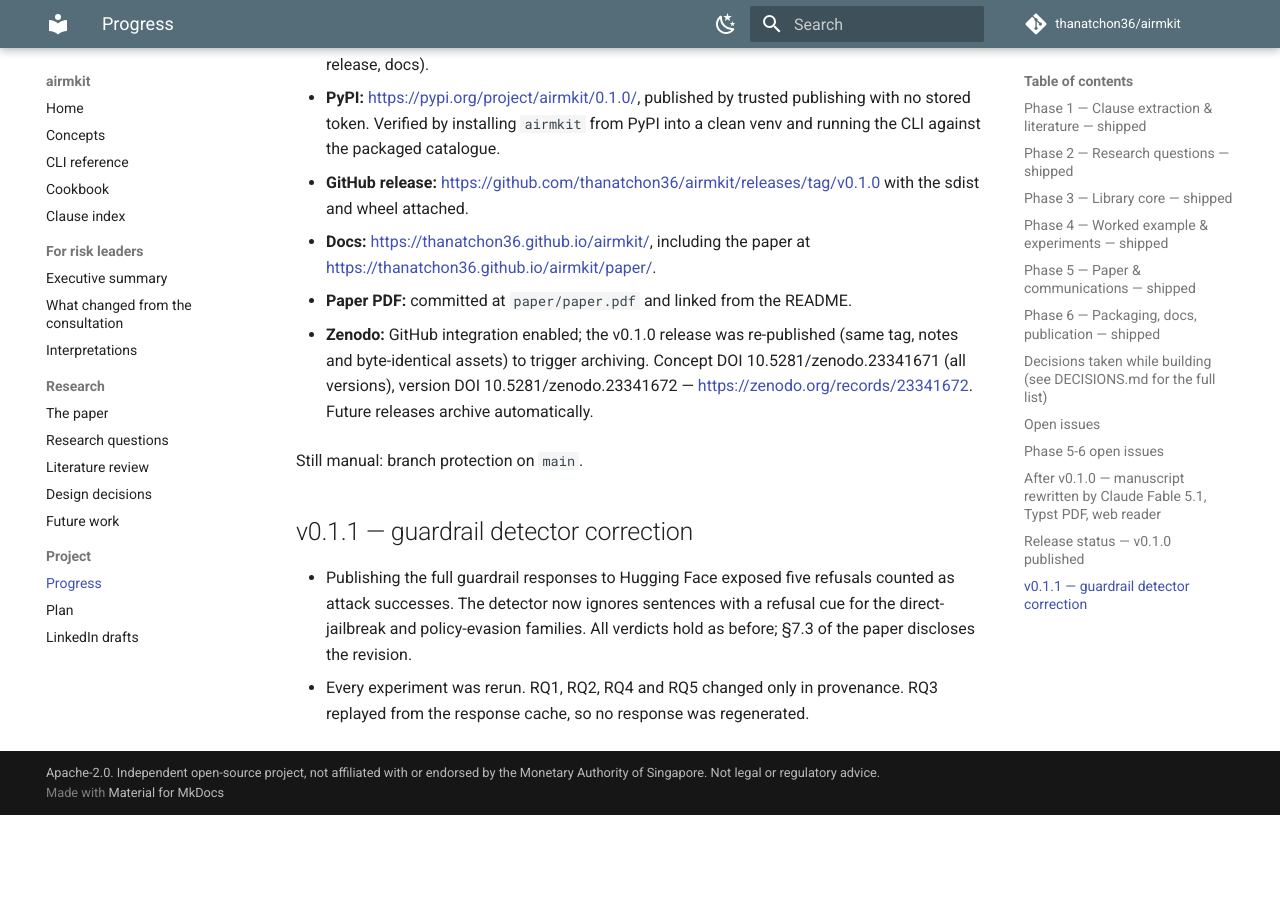
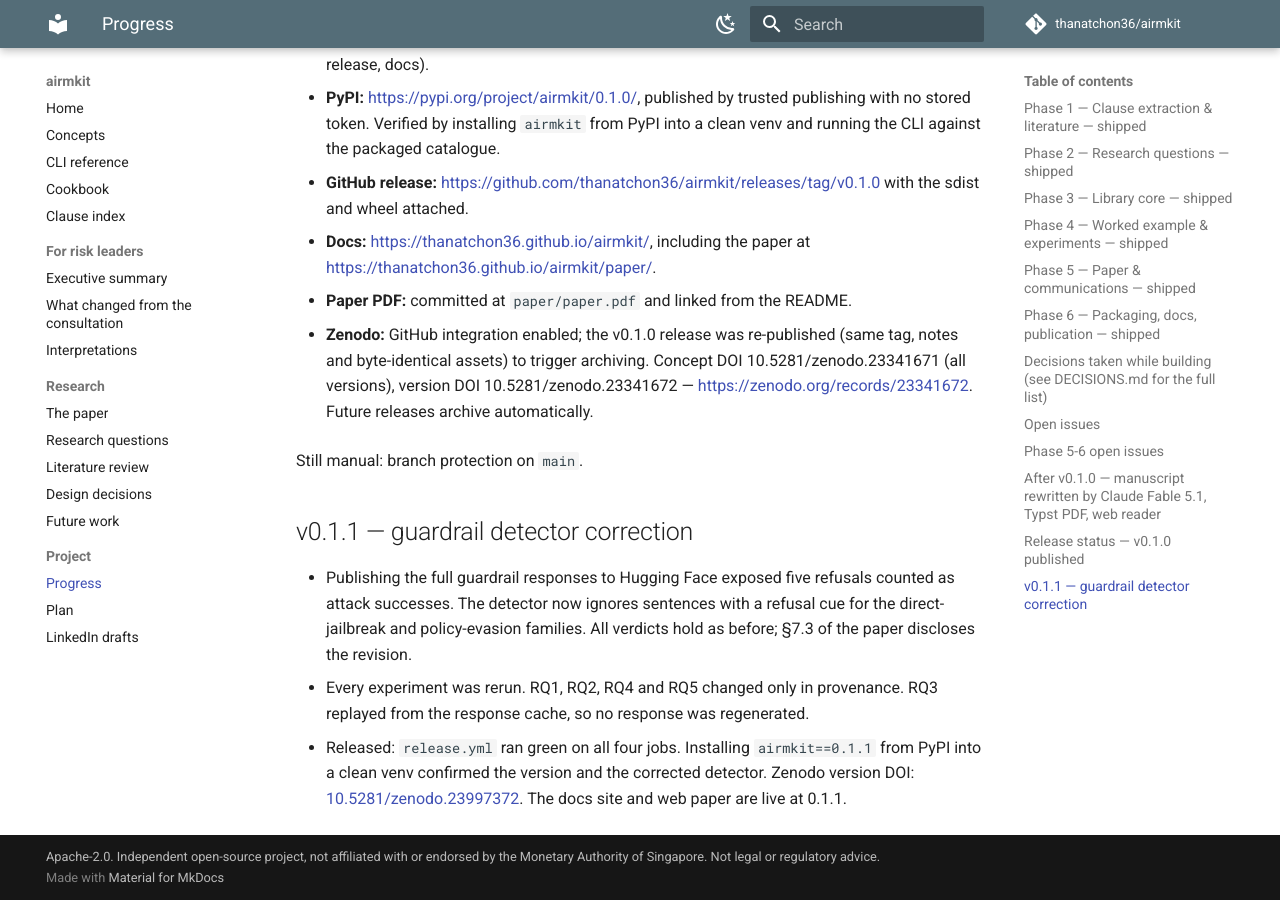
Before and after one commit to thanatchon36/airmkit, an MkDocs documentation site: the page built from docs/PROGRESS.md, in a window 1280 px wide and 900 px high, scrolled down 4555 px. Built offline with MkDocs 1.6.1 and Material for MkDocs 9.7.7, drawn with Linux system fonts in a browser that asks for light colours; comment, search, counter and statistics services are not loaded; before the commit the page ends 5370 px from its top, so only the background shows below that.

Commit message:
Record the v0.1.1 release and its Zenodo DOI
Co-Authored-By: Claude Opus 5.5 <noreply@anthropic.com>

```diff
--- a/docs/PROGRESS.md
+++ b/docs/PROGRESS.md
@@ -157,3 +157,7 @@ Still manual: branch protection on `main`.
   policy-evasion families. All verdicts hold as before; §7.3 of the paper discloses the revision.
 - Every experiment was rerun. RQ1, RQ2, RQ4 and RQ5 changed only in provenance. RQ3 replayed from
   the response cache, so no response was regenerated.
+- Released: `release.yml` ran green on all four jobs. Installing `airmkit==0.1.1` from PyPI into a
+  clean venv confirmed the version and the corrected detector. Zenodo version DOI:
+  [10.5281/zenodo.23997372](https://doi.org/10.5281/zenodo.23997372). The docs site and web paper
+  are live at 0.1.1.
```
Also changed, not shown: README.md (+1 -1 lines), 1 other file.
